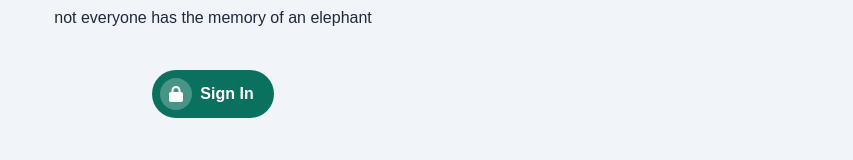
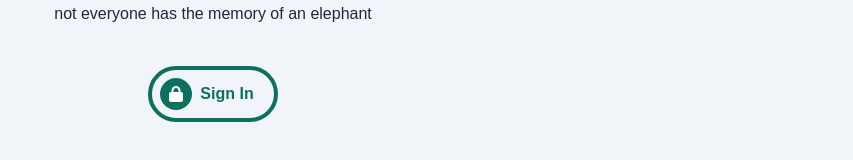
Before and after one commit to simecek-m/tusks, a React (Create React App) app: page /home in a window 1280 px wide. Shown: the part 362-522 px from the top of the page, without its empty margins (427-1280 px from the left). Built offline with nearby package versions, Linux system fonts and the light colour scheme; no server answers.

Commit message:
add Button support for darkmode

```diff
--- a/src/component/button/Button.tsx
+++ b/src/component/button/Button.tsx
@@ -2,18 +2,18 @@ import { IconProp } from "@fortawesome/fontawesome-svg-core";
 import clsx from "clsx";
 import ButtonIcon from "component/button/ButtonIcon";
 import { ButtonHTMLAttributes, FC } from "react";
+import { ActionType } from "type";
 
-type ButtonVariant = "primary" | "destructive";
-
-const ButtonVariants: Record<ButtonVariant, string> = {
-  primary: "bg-primary-700",
-  destructive: "bg-red-600",
+const ButtonVariants: Record<ActionType, string> = {
+  primary:
+    "border-primary-700 dark:border-primary-300 text-primary-700 dark:text-primary-300",
+  error: "border-red-700 dark:border-red-300 text-red-700 dark:text-red-300",
 };
 
 export interface ButtonProps extends ButtonHTMLAttributes<HTMLButtonElement> {
   icon: IconProp;
   hoverIcon?: IconProp;
-  variant?: ButtonVariant;
+  variant?: ActionType;
   isDisabled?: boolean;
   isSubmitting?: boolean;
   onClick?: () => void;
@@ -35,7 +35,7 @@ const Button: FC<ButtonProps> = ({
       type={type}
       disabled={isDisabled || isSubmitting}
       className={clsx(
-        "group flex w-full flex-row items-center justify-center gap-2 overflow-hidden rounded-full py-2 px-2 pr-5 font-bold text-white sm:w-fit",
+        "group flex w-full flex-row items-center justify-center gap-2 overflow-hidden rounded-full border-4 bg-transparent py-2 px-2 pr-5 font-bold sm:w-fit",
         { "cursor-wait": isSubmitting },
         { "cursor-not-allowed opacity-60": isDisabled },
         ButtonVariants[variant]
@@ -43,6 +43,7 @@ const Button: FC<ButtonProps> = ({
     >
       <ButtonIcon
         icon={icon}
+        variant={variant}
         hoverIcon={hoverIcon}
         isDisabled={isDisabled}
         isSubmitting={isSubmitting}
--- a/src/component/button/ButtonIcon.tsx
+++ b/src/component/button/ButtonIcon.tsx
@@ -2,13 +2,20 @@ import { IconProp } from "@fortawesome/fontawesome-svg-core";
 import { FontAwesomeIcon } from "@fortawesome/react-fontawesome";
 import clsx from "clsx";
 import { FC } from "react";
+import { ActionType } from "type";
 
 const buttonIconStyle =
-  "h-4 w-4 rounded-full bg-white bg-opacity-25 p-2 text-white";
+  "h-4 w-4 rounded-full p-2 dark:text-slate-700 text-white";
+
+const ButtonIconVariants: Record<ActionType, string> = {
+  primary: "bg-primary-700 dark:bg-primary-300",
+  error: "bg-red-700 dark:bg-red-300",
+};
 
 interface ButtonIconProps {
   icon: IconProp;
   hoverIcon?: IconProp;
+  variant?: ActionType;
   isSubmitting?: boolean;
   isDisabled?: boolean;
 }
@@ -16,6 +23,7 @@ interface ButtonIconProps {
 const ButtonIcon: FC<ButtonIconProps> = ({
   icon,
   hoverIcon,
+  variant = "primary",
   isSubmitting = false,
   isDisabled = false,
 }) => {
@@ -25,6 +33,7 @@ const ButtonIcon: FC<ButtonIconProps> = ({
         icon={isDisabled ? "xmark" : isSubmitting ? "circle-notch" : icon}
         className={clsx(
           buttonIconStyle,
+          ButtonIconVariants[variant],
           {
             "translate-y-0 transition duration-500 ease-in-out group-hover:-translate-y-10":
               !!hoverIcon && !isSubmitting && !isDisabled,
@@ -37,7 +46,8 @@ const ButtonIcon: FC<ButtonIconProps> = ({
           icon={hoverIcon}
           className={clsx(
             buttonIconStyle,
-            "absolute translate-y-10 transition duration-500 ease-in-out group-hover:translate-y-0 "
+            ButtonIconVariants[variant],
+            "absolute translate-y-10 transition duration-500 ease-in-out group-hover:translate-y-0"
           )}
         />
       )}
--- a/src/page/Dashboard.tsx
+++ b/src/page/Dashboard.tsx
@@ -22,14 +22,14 @@ const Dashboard: FC = () => {
       <ThemeSwitcher />
       <Title>Dashboard</Title>
       <p>user statistics</p>
-      <div className="flex max-w-xl flex-col gap-0">
+      <div className="mb-5 flex max-w-xl flex-col gap-0">
         <h6>Current user:</h6>
         <pre className="overflow-auto rounded-xl bg-gray-900 p-5 text-white shadow-lg">
           {JSON.stringify(user, null, 2)}
         </pre>
       </div>
       <Button
-        variant="destructive"
+        variant="error"
         icon="user"
         hoverIcon="door-open"
         onClick={() =>
--- a/src/page/Home.tsx
+++ b/src/page/Home.tsx
@@ -19,6 +19,7 @@ const Home: FC = () => {
       <ThemeSwitcher />
       <Title>Tusks</Title>
       <p>not everyone has the memory of an elephant</p>
+      <div className="mt-10 flex w-full flex-col items-center">
         {isAuthenticated ? (
           <Button
             icon="right-long"
@@ -28,7 +29,6 @@ const Home: FC = () => {
             Continue
           </Button>
         ) : (
-        <div className="mt-10 flex w-full flex-col items-center gap-2">
           <Button
             icon="lock"
             hoverIcon="key"
@@ -40,8 +40,8 @@ const Home: FC = () => {
           >
             Sign In
           </Button>
+        )}
       </div>
-      )}
     </div>
   );
 };
--- a/src/type/index.ts
+++ b/src/type/index.ts
@@ -18,3 +18,5 @@ export interface IMenuListItem {
   text: string;
   onClick: () => void;
 }
+
+export type ActionType = "primary" | "error";
```
Also changed, not shown: 1 other file (tests, documents, lock files or other folders). Lines whose indentation alone changed are shown as unchanged.
